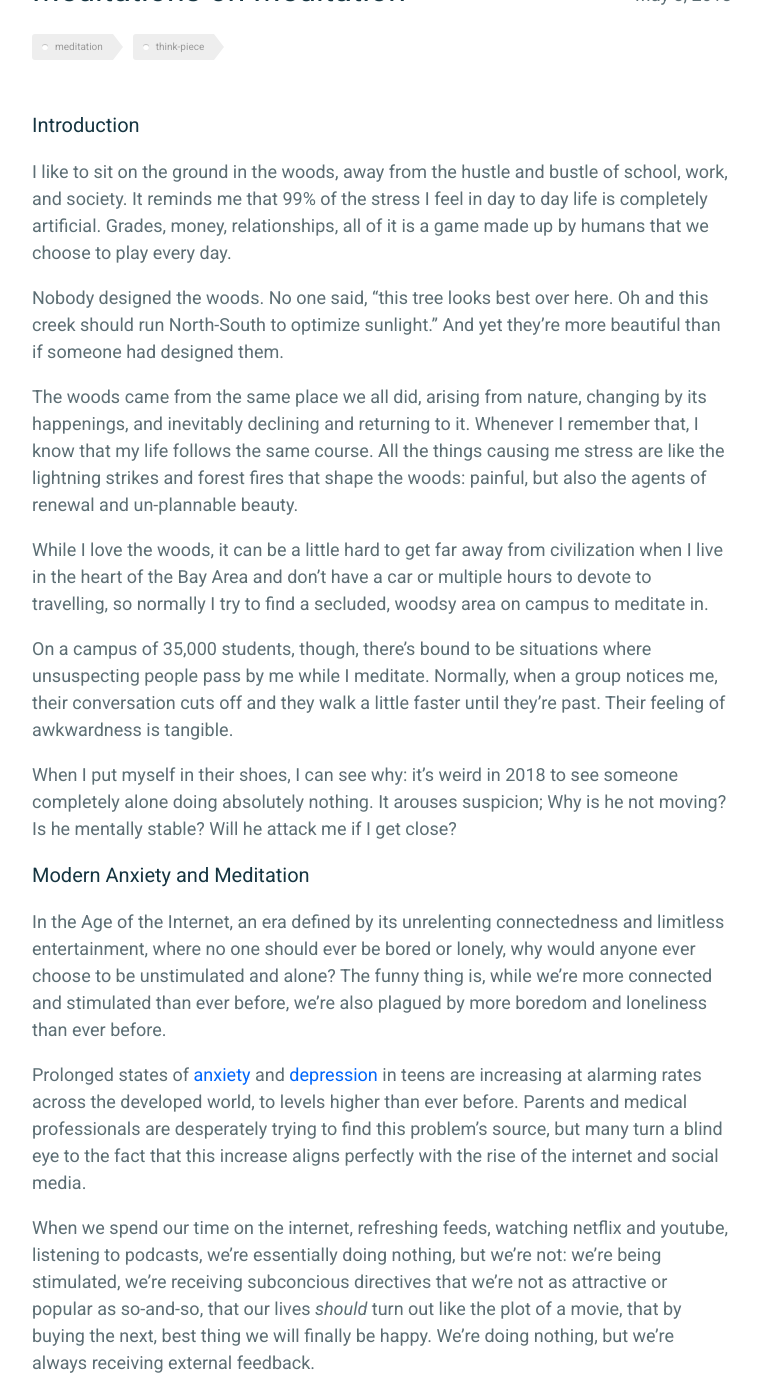
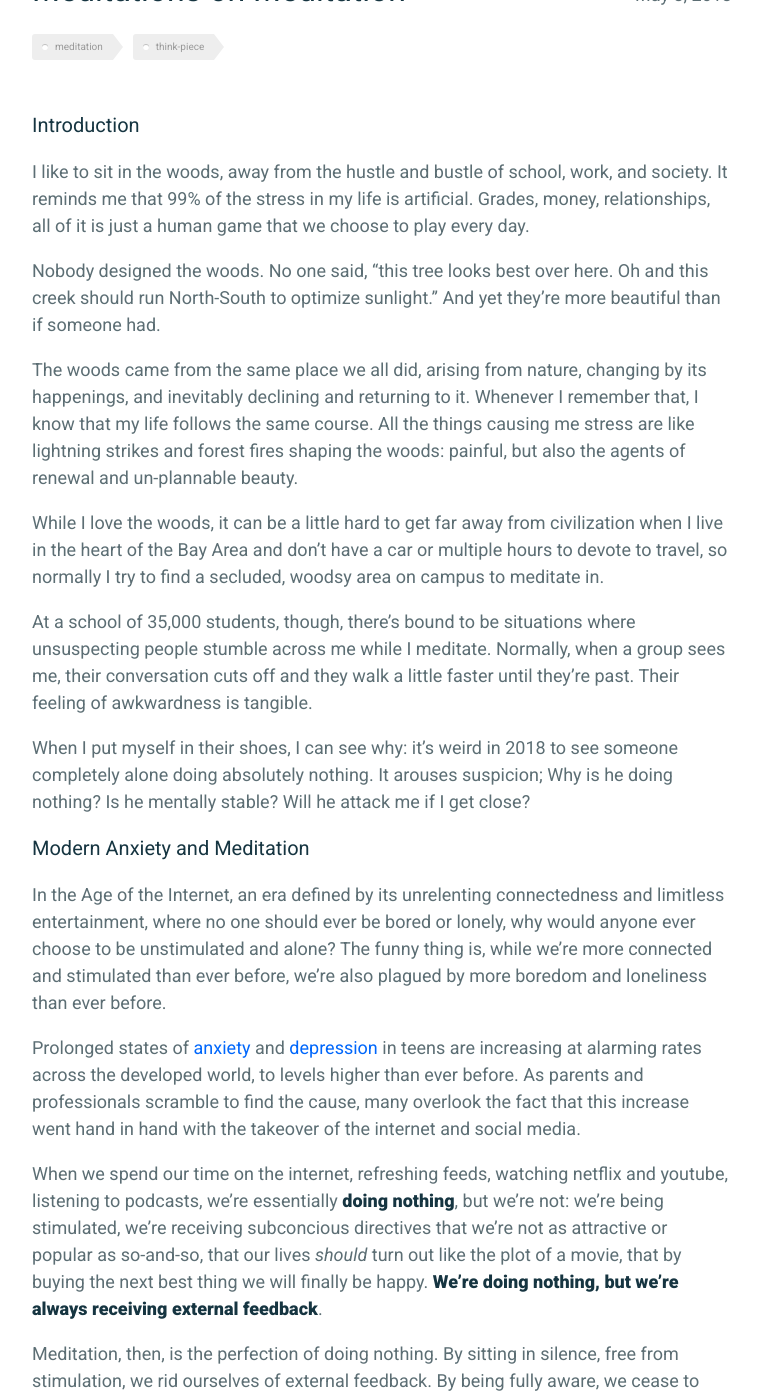
Before and after one commit to ckskate/ckskate.github.io, a Jekyll site: the page built from _posts/2018-05-08-meditaions-on-meditation.md, in a window 1280 px wide and 1400 px high, scrolled down 313 px. Shown: the whole window, without its empty margins (258-1019 px from the left). Built offline with Jekyll 4.4.1, drawn with Linux system fonts in a browser that asks for light colours; comment, search, counter and statistics services are not loaded; some of the changed text lies outside the part shown.

Commit message:
update first post

```diff
--- a/_posts/2018-05-08-meditaions-on-meditation.md
+++ b/_posts/2018-05-08-meditaions-on-meditation.md
@@ -10,36 +10,35 @@ id-num: 1
 
 ### Introduction
 
-I like to sit on the ground in the woods, away from the hustle and
-bustle of school, work, and society. It reminds me that 99% of the stress
-I feel in day to day life is completely artificial. Grades, money,
-relationships, all of it is a game made up by humans that we choose to play
-every day.
+I like to sit in the woods, away from the hustle and
+bustle of school, work, and society. It reminds me that 99% of the stress in
+my life is artificial. Grades, money, relationships, all of it is just a human
+game that we choose to play every day.
 
 Nobody designed the woods. No one said, "this tree
 looks best over here. Oh and this creek should run North-South to optimize
-sunlight." And yet they're more beautiful than if someone had designed them.
+sunlight." And yet they're more beautiful than if someone had.
 
 The woods came from the same place we all did, arising from nature,
 changing by its happenings, and inevitably declining and returning to it.
 Whenever I remember that, I know that my life follows the same course. All the
-things causing me stress are like the lightning strikes and forest fires that
-shape the woods: painful, but also the agents of renewal and un-plannable
+things causing me stress are like lightning strikes and forest fires
+shaping the woods: painful, but also the agents of renewal and un-plannable
 beauty.
 
 While I love the woods, it can be a little hard to get far away from civilization
 when I live in the heart of the Bay Area and don't have a car or multiple hours
-to devote to travelling, so normally I try to find a secluded, woodsy area on
+to devote to travel, so normally I try to find a secluded, woodsy area on
 campus to meditate in.
 
-On a campus of 35,000 students, though, there's bound to be situations where
-unsuspecting people pass by me while I meditate. Normally, when a group notices
+At a school of 35,000 students, though, there's bound to be situations where
+unsuspecting people stumble across me while I meditate. Normally, when a group sees
 me, their conversation cuts off and they walk a little faster until they're
 past. Their feeling of awkwardness is tangible.
 
 When I put myself in their shoes, I can see why: it's weird in 2018 to see
 someone completely alone doing absolutely nothing. It arouses suspicion;
-Why is he not moving? Is he mentally stable? Will he attack me if I get close?
+Why is he doing nothing? Is he mentally stable? Will he attack me if I get close?
 
 ### Modern Anxiety and Meditation
 
@@ -52,17 +51,16 @@ by more boredom and loneliness than ever before.
 Prolonged states of [anxiety](https://www.nytimes.com/2017/10/11/magazine/why-are-more-american-teenagers-than-ever-suffering-from-severe-anxiety.html)
 and [depression](http://www.johnshopkinshealthreview.com/issues/fall-winter-2017/articles/the-rise-of-teen-depression)
 in teens are increasing at alarming rates across the developed world, to levels higher
-than ever before. Parents and medical professionals are desperately trying to find this
-problem's source, but many turn a blind eye to the fact that
-this increase aligns perfectly with the rise of the internet and social
+than ever before. As parents and professionals scramble to find the cause, many overlook
+the fact that this increase went hand in hand with the takeover of the internet and social
 media.
 
 When we spend our time on the internet, refreshing feeds, watching netflix and
-youtube, listening to podcasts, we're essentially doing nothing, but we're not:
+youtube, listening to podcasts, we're essentially **doing nothing**, but we're not:
 we're being stimulated, we're receiving subconcious directives that we're
 not as attractive or popular as so-and-so, that our lives *should* turn out like
-the plot of a movie, that by buying the next, best thing we will finally be
-happy. We're doing nothing, but we're always receiving external feedback.
+the plot of a movie, that by buying the next best thing we will finally be
+happy. **We're doing nothing, but we're always receiving external feedback**.
 
 Meditation, then, is the perfection of doing nothing. By sitting in silence, free
 from stimulation, we rid ourselves of external feedback. By being fully aware,
--- a/_sass/base/_reset.scss
+++ b/_sass/base/_reset.scss
@@ -93,7 +93,7 @@ a {
 
     position: relative;
     display: inline-block;
-    // padding: 5px 1px;
+    // padding: 0px 0px;
     transition: color ease 0.3s;
 
     /* Hover animation effect for all buttons */
```
Also changed, not shown: other parts of _posts/2018-05-08-meditaions-on-meditation.md (+10 -9 lines).
